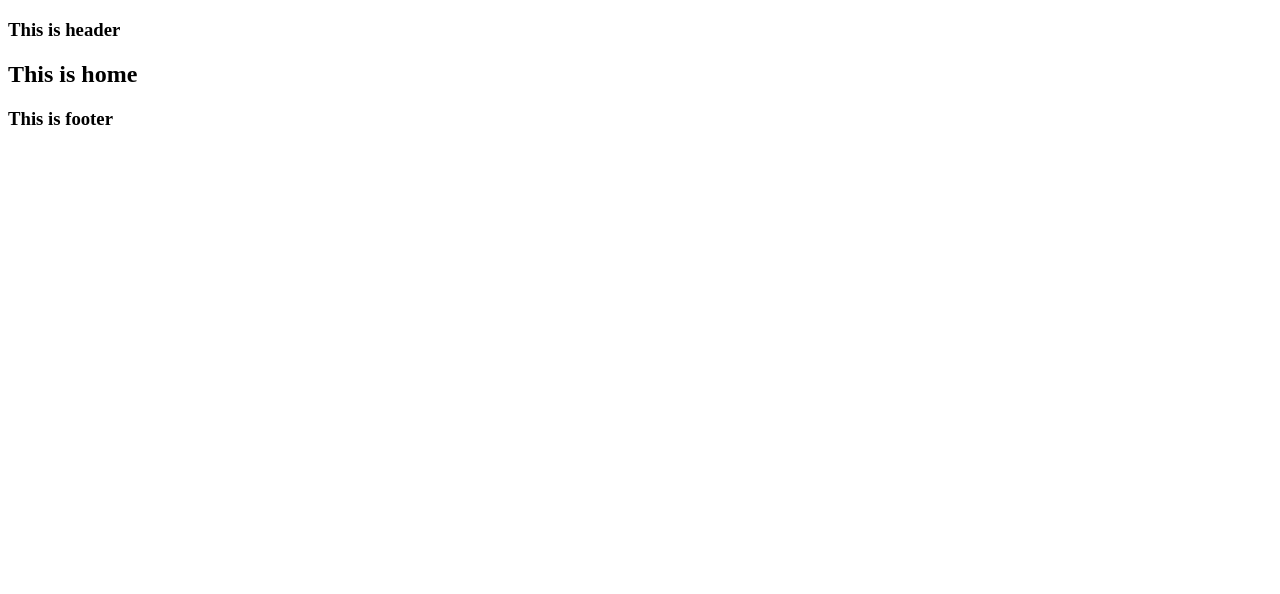
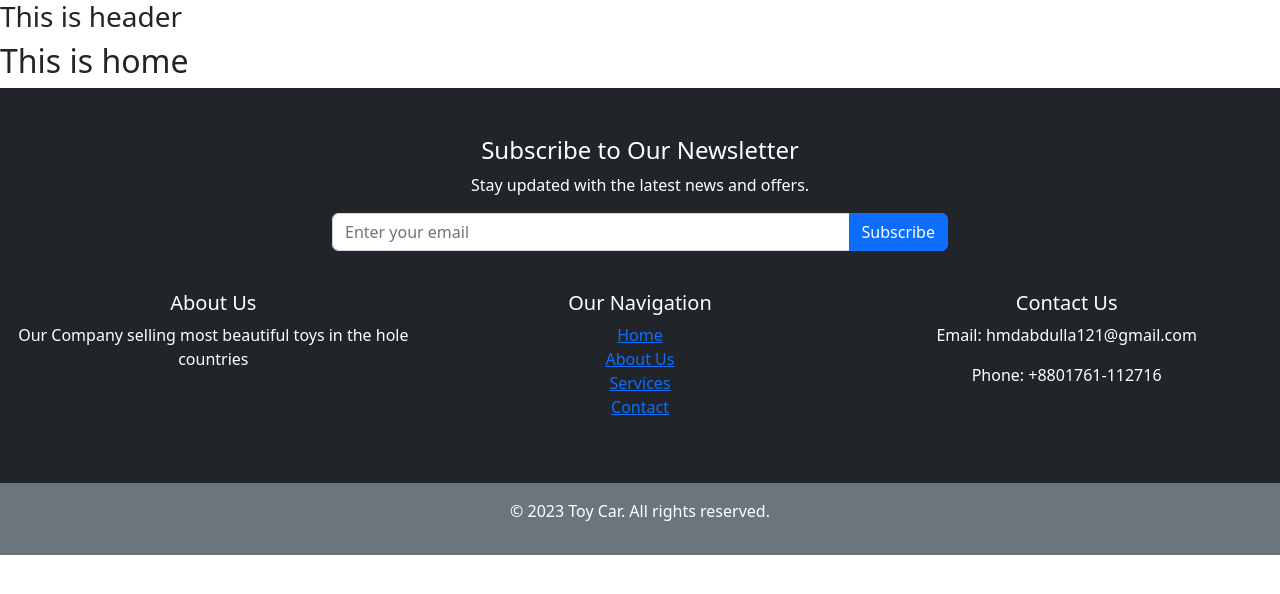
Before and after one commit to AbdullaAlMamun121/toyWorld-client, a React (Vite) app: page / in a window 1280 px wide. Shown: the top 594 px of the page. Built offline with nearby package versions, Linux system fonts and the light colour scheme.

Commit message:
footer added

```diff
--- a/src/main.jsx
+++ b/src/main.jsx
@@ -1,6 +1,6 @@
 import React from 'react'
 import ReactDOM from 'react-dom/client'
-import App from './App.jsx'
+import 'bootstrap/dist/css/bootstrap.min.css';
 import './index.css'
 import { RouterProvider } from 'react-router-dom'
 import router from './routes/Routes.jsx'
--- a/src/pages/SharedComponents/Footer/Footer.jsx
+++ b/src/pages/SharedComponents/Footer/Footer.jsx
@@ -1,10 +1,48 @@
 import React from 'react';
+import { Col, Container, Row } from 'react-bootstrap';
+import { Link } from 'react-router-dom';
 
 const Footer = () => {
     return (
-        <div>
-            <h3>This is footer</h3>
-        </div>
+        <footer className="bg-dark text-white">
+            <Container fluid className="py-5">
+                <Row className="justify-content-center">
+                    <Col md={8} lg={6} className="text-center">
+                        <h4>Subscribe to Our Newsletter</h4>
+                        <p>Stay updated with the latest news and offers.</p>
+                        <form>
+                            <div className="input-group mb-3">
+                                <input type="email" className="form-control" placeholder="Enter your email" />
+                                <button className="btn btn-primary" type="submit">Subscribe</button>
+                            </div>
+                        </form>
+                    </Col>
+                </Row>
+                <Row className="mt-4">
+                    <Col md={4} className="text-center">
+                        <h5>About Us</h5>
+                        <p>Our Company selling most beautiful toys in the hole countries</p>
+                    </Col>
+                    <Col md={4} className="text-center">
+                        <h5>Our Navigation</h5>
+                        <ul className="list-unstyled">
+                            <li><Link to="/">Home</Link></li>
+                            <li><Link to="/about">About Us</Link></li>
+                            <li><Link to="/services">Services</Link></li>
+                            <li><Link to="/contact">Contact</Link></li>
+                        </ul>
+                    </Col>
+                    <Col md={4} className="text-center">
+                        <h5>Contact Us</h5>
+                        <p>Email: hmdabdulla121@gmail.com</p>
+                        <p>Phone: +8801761-112716</p>
+                    </Col>
+                </Row>
+            </Container>
+            <div className="bg-secondary text-center py-3">
+                <p>&copy; {new Date().getFullYear()} Toy Car. All rights reserved.</p>
+            </div>
+        </footer>
     );
 };
 
```
